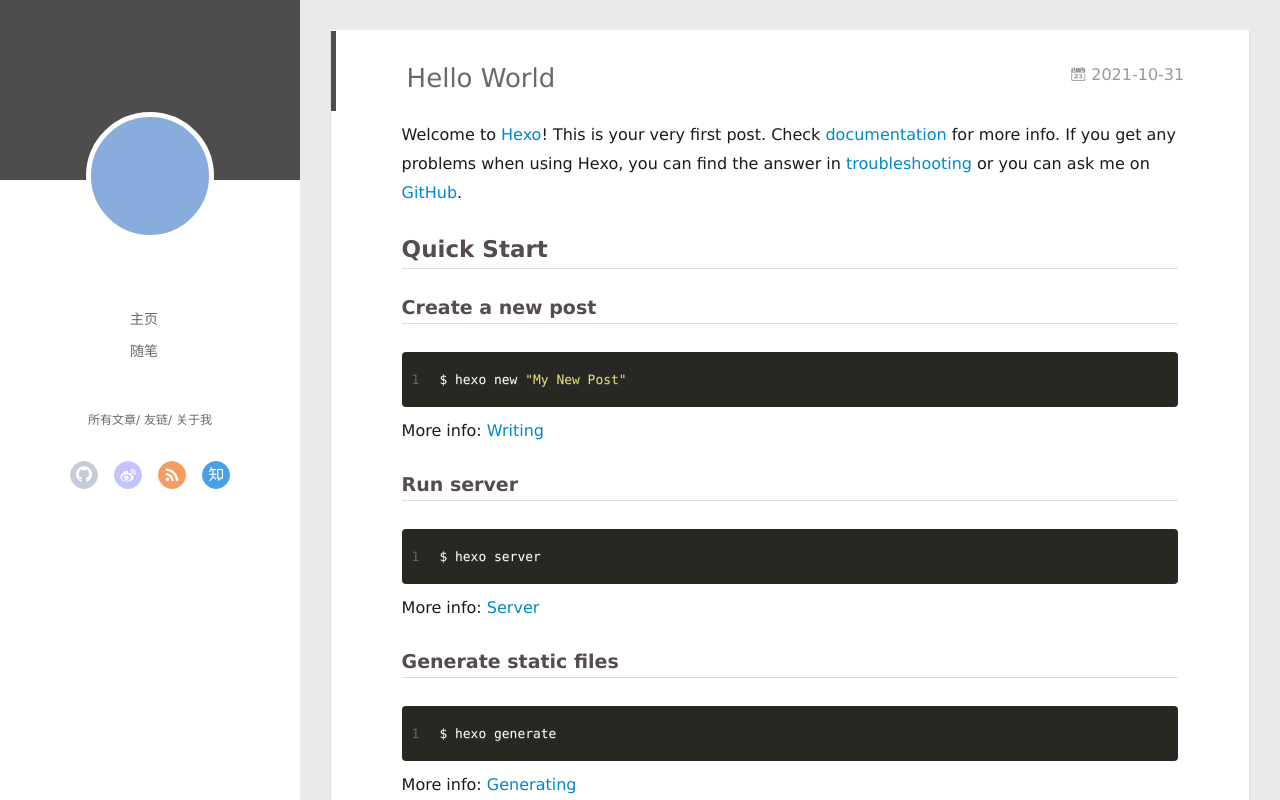
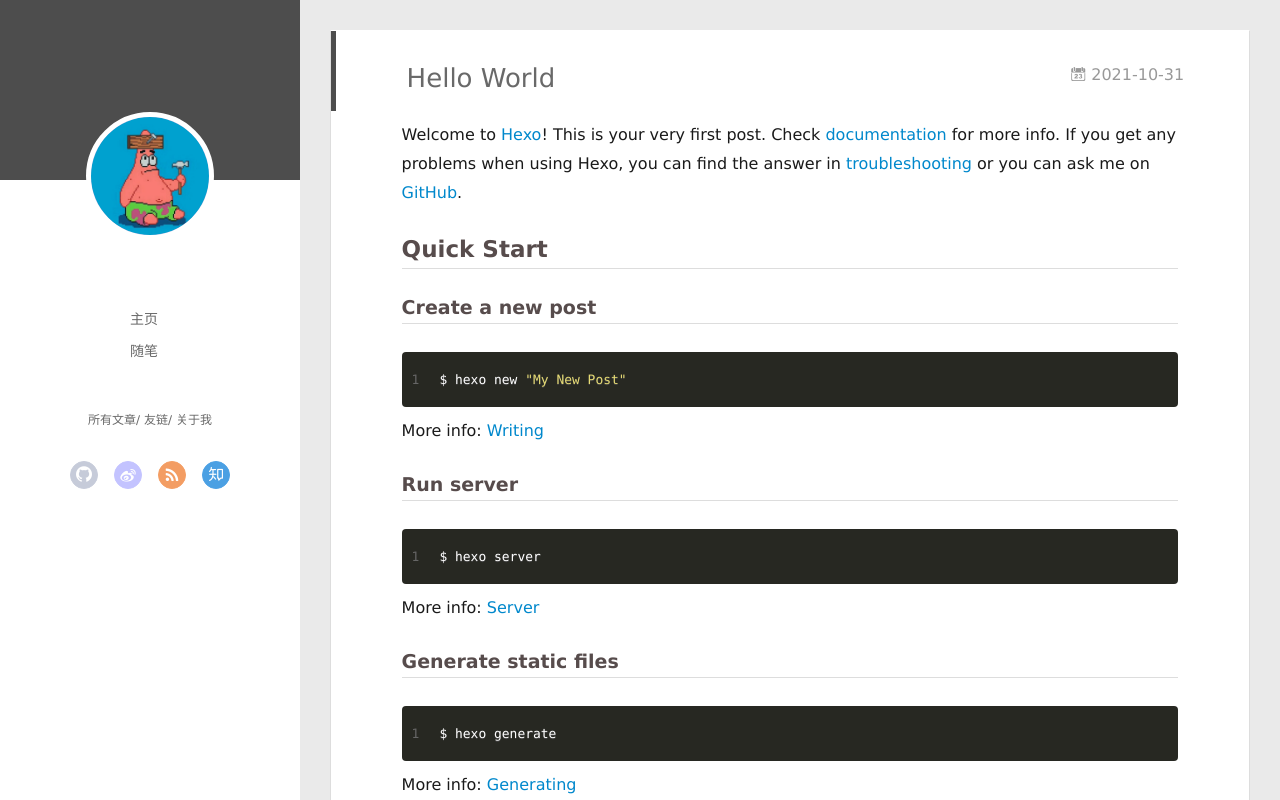
Before and after one commit to PBemmm/PBemmm.github.io, a plain HTML site: page 2021/10/31/hello-world/index.html in a window 1280 px wide. Drawn offline with Linux system fonts and the light colour scheme; no server answers.

Commit message:
Site updated: 2021-11-01 13:35:37

```diff
--- a/2021/10/31/hello-world/index.html
+++ b/2021/10/31/hello-world/index.html
@@ -47,7 +47,7 @@
 <div class="intrude-less">
 	<header id="header" class="inner">
 		<a href="/" class="profilepic">
-			<img src="" class="js-avatar">
+			<img src="/img/head.jpg" class="js-avatar show">
 		</a>
 		<hgroup>
 		  <h1 class="header-author"><a href="/"></a></h1>
@@ -105,7 +105,7 @@
 	<div class="intrude-less">
 		<header id="header" class="inner">
 			<div class="profilepic">
-				<img src="" class="js-avatar">
+				<img src="/img/head.jpg" class="js-avatar">
 			</div>
 			<hgroup>
 			  <h1 class="header-author js-header-author"></h1>
@@ -477,8 +477,6 @@ return o(i(t),arguments.length<2?void 0:u(arguments[1]))}})},function(t,n,r){var
 
     	<section class="tools-section tools-section-me" q-show="aboutme">
 
-  	  		<div class="aboutme-wrap" id="js-aboutme">很惭愧&lt;br&gt;&lt;br&gt;只做了一点微小的工作&lt;br&gt;谢谢大家</div>
-
     	</section>
 
   </div>
```
Also changed, not shown: archives/2021/10/index.html (+2 -4 lines), archives/2021/index.html (+2 -4 lines), archives/index.html (+2 -4 lines), index.html (+2 -4 lines), img/head.jpg (added).
